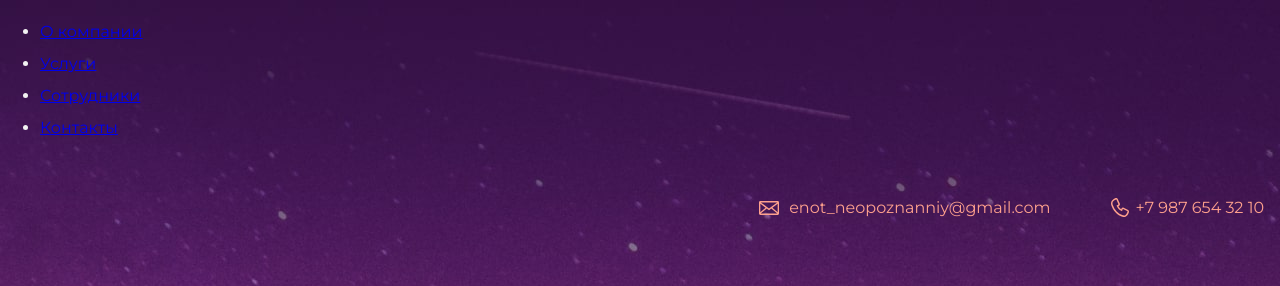
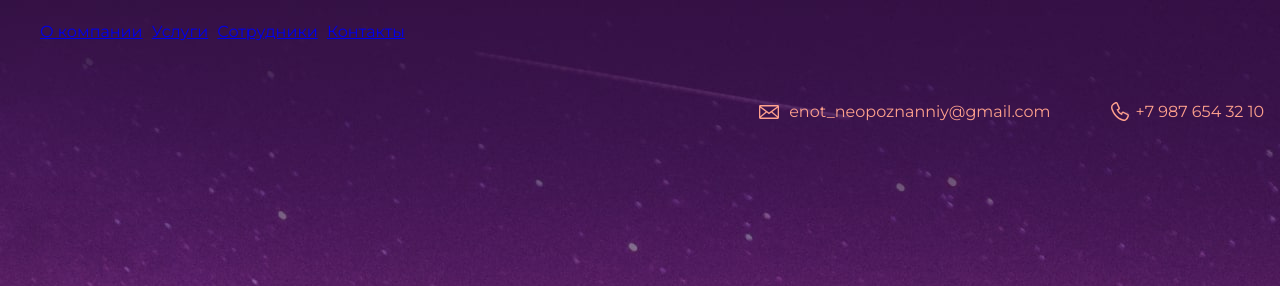
Before and after one commit to fogotting/my-syte, a plain HTML site: page index.html in a window 1280 px wide. Shown: the top 286 px of the page. Drawn offline with Linux system fonts and the light colour scheme.

Commit message:
стиль горизонтального меню

```diff
--- a/style.css
+++ b/style.css
@@ -10,6 +10,11 @@ body {
   background-repeat: no-repeat;
   background-position: top center;
 }
+.main-menu li {
+  display: inline;
+  margin-right: 5px;
+}
+
 
 .container {
   max-width: 928px;
```
